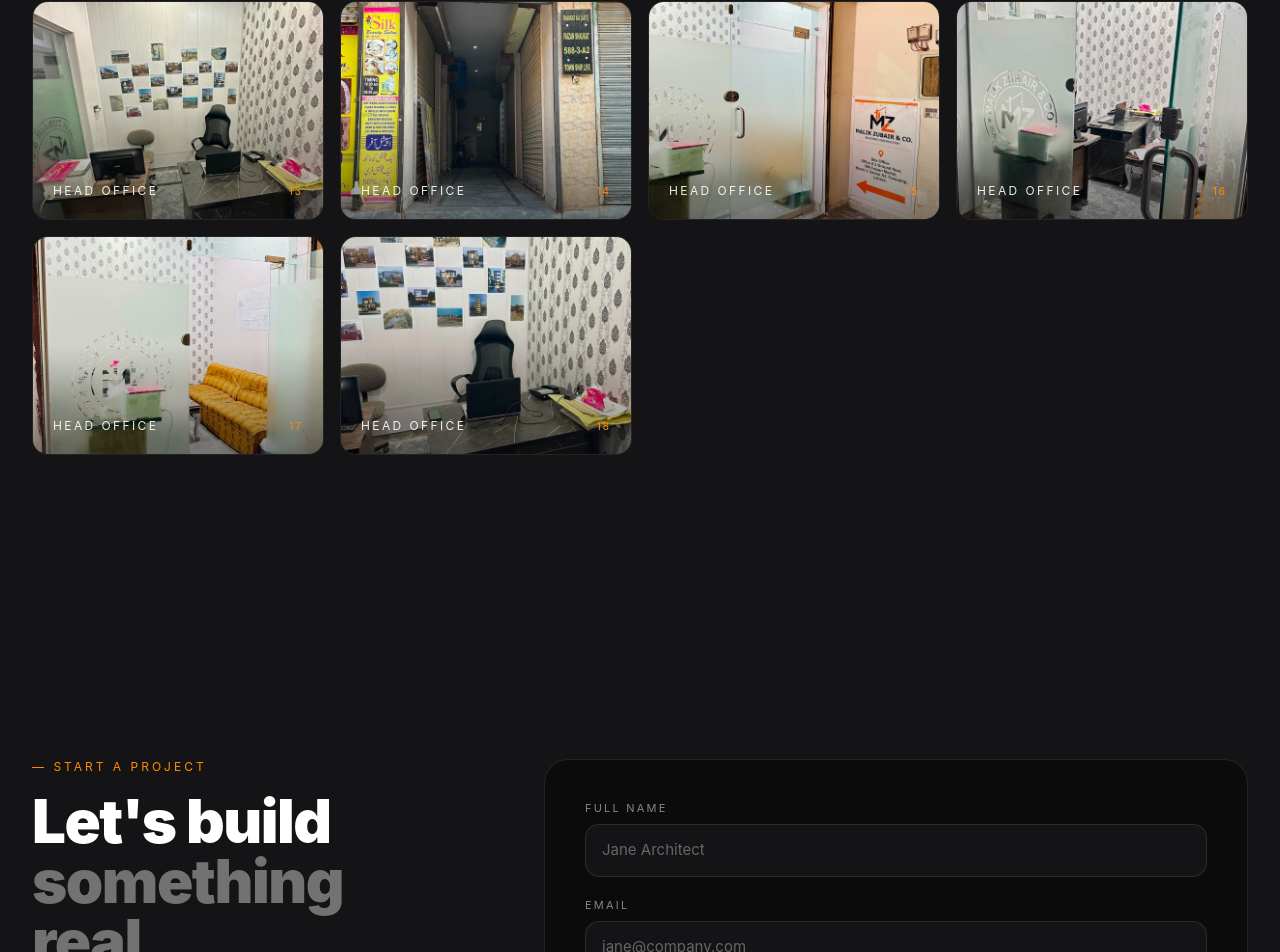
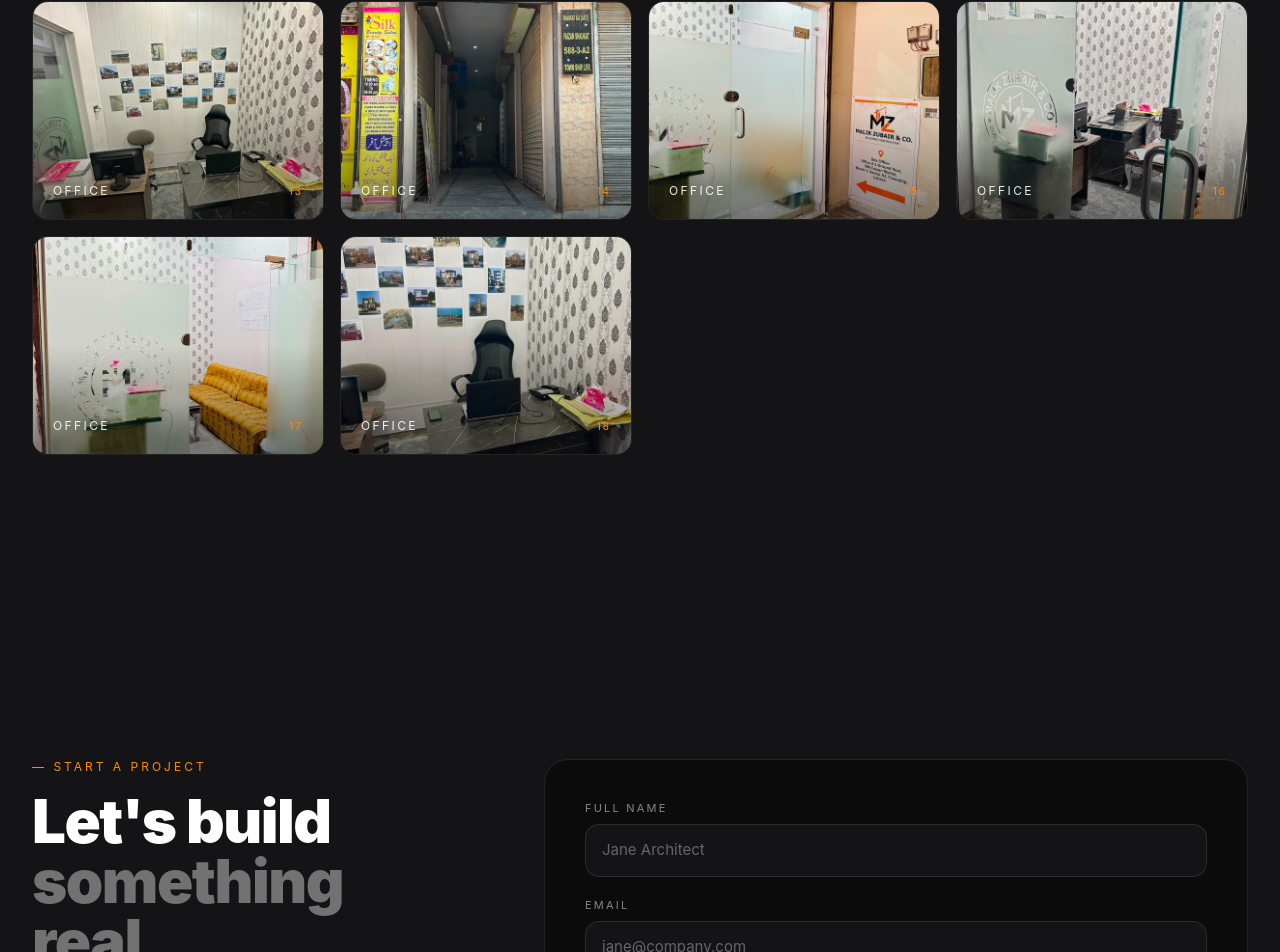
Before and after one commit to noorulannfatima/zubair-co, a React (Vite) app: page / in a window 1280 px wide. Shown: the part 5306-6258 px from the top of the page. Built offline with nearby package versions, Linux system fonts and the light colour scheme; no server answers; a web font is replaced by a local one.

Commit message:
refactor: update gallery labels

```diff
--- a/src/components/Gallery.jsx
+++ b/src/components/Gallery.jsx
@@ -16,12 +16,12 @@ const IMAGES = [
   { thumb: '/gallary/land_marking2_thumb.jpg', src: '/gallary/land_marking2.jpg', alt: 'Site preparation and boundary marking for residential plot', label: 'Land Marking' },
   { thumb: '/gallary/members_thumb.jpg', src: '/gallary/members.jpg', alt: 'Malik Zubair & Co. team members on project site', label: 'Our Team' },
   { thumb: '/gallary/land_marking3_thumb.jpg', src: '/gallary/land_marking3.jpg', alt: 'Precision land demarcation with survey equipment', label: 'Land Marking' },
-  { thumb: '/gallary/office0_thumb.jpg', src: '/gallary/office0.jpg', alt: 'Malik Zubair & Co. modern head office interior in Lahore', label: 'Head Office' },
-  { thumb: '/gallary/office1_thumb.jpg', src: '/gallary/office1.jpg', alt: 'Executive conference room at Malik Zubair & Co. headquarters', label: 'Head Office' },
-  { thumb: '/gallary/office2_thumb.jpg', src: '/gallary/office2.jpg', alt: 'Professional work environment and workstation area at Malik Zubair & Co.', label: 'Head Office' },
-  { thumb: '/gallary/office3_thumb.jpg', src: '/gallary/office3.jpg', alt: 'Main lobby and reception area at Malik Zubair & Co. office', label: 'Head Office' },
-  { thumb: '/gallary/office4_thumb.jpg', src: '/gallary/office4.jpg', alt: 'Discussion room and meeting space for client consultations', label: 'Head Office' },
-  { thumb: '/gallary/office5_thumb.jpg', src: '/gallary/office5.jpg', alt: 'Exterior view of Malik Zubair & Co. office building', label: 'Head Office' },
+  { thumb: '/gallary/office0_thumb.jpg', src: '/gallary/office0.jpg', alt: 'Malik Zubair & Co. modern side office interior in Lahore', label: 'Office' },
+  { thumb: '/gallary/office1_thumb.jpg', src: '/gallary/office1.jpg', alt: 'Executive conference room at Malik Zubair & Co. office', label: 'Office' },
+  { thumb: '/gallary/office2_thumb.jpg', src: '/gallary/office2.jpg', alt: 'Professional work environment and workstation area at Malik Zubair & Co.', label: 'Office' },
+  { thumb: '/gallary/office3_thumb.jpg', src: '/gallary/office3.jpg', alt: 'Main lobby and reception area at Malik Zubair & Co. office', label: 'Office' },
+  { thumb: '/gallary/office4_thumb.jpg', src: '/gallary/office4.jpg', alt: 'Discussion room and meeting space for client consultations', label: 'Office' },
+  { thumb: '/gallary/office5_thumb.jpg', src: '/gallary/office5.jpg', alt: 'Exterior view of Malik Zubair & Co. office building', label: 'Office' },
 ]
 
 export default function Gallery() {
```
